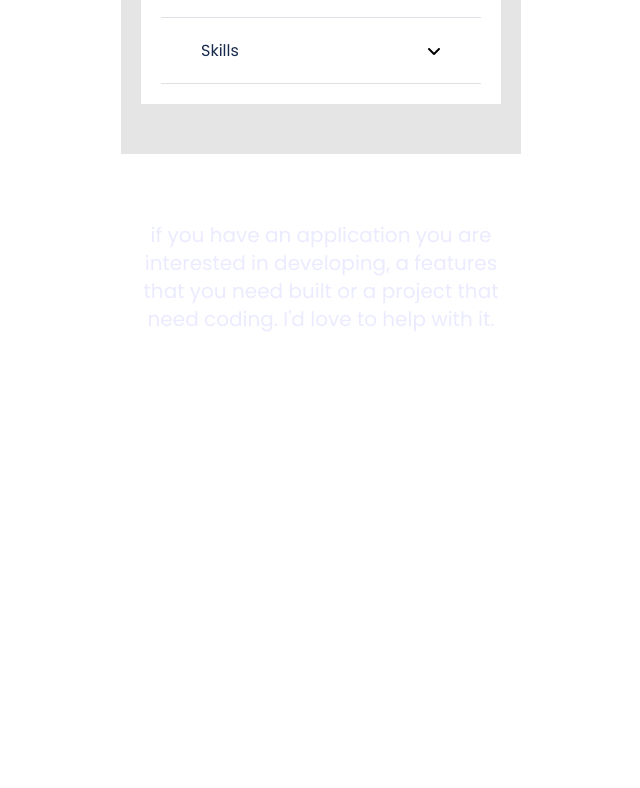
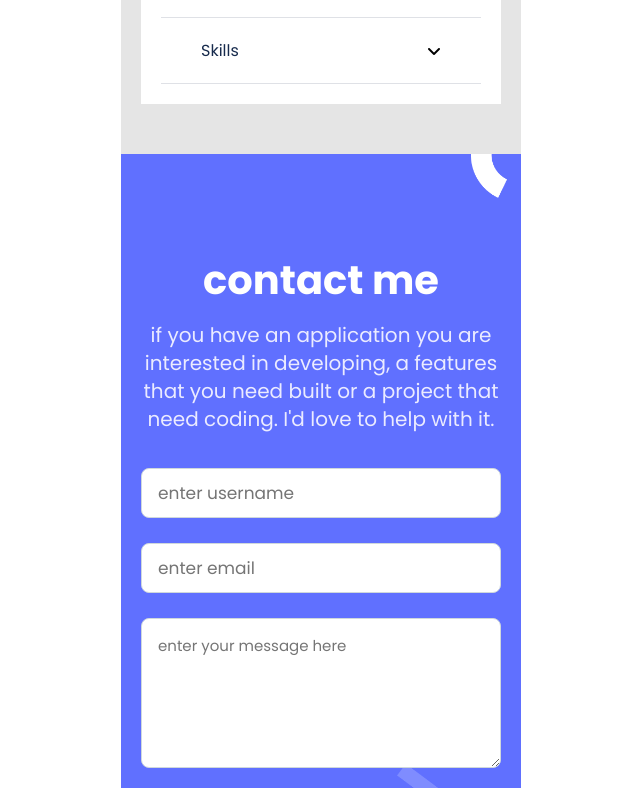
Before and after one commit to naji-97/naji-portfolio, a website: page index.html in a window 1280 px wide. Shown: the part 4016-4804 px from the top of the page, without its empty margins (319-959 px from the left). Before the commit the page ends 4364 px from the top, so only its background shows below. Drawn offline with Linux system fonts and the light colour scheme.

Commit message:
modify contact form added input fields

```diff
--- a/index.html
+++ b/index.html
@@ -159,7 +159,7 @@
  </div>
  </section>
 
- <section class="contact-from">
+ <section class="contact-form">
     <div class="contac-card">
         <div class="contact-me">
             <h2>contact me</h2>
@@ -170,6 +170,46 @@
               to help with it.
             </p>
           </div>
+          <div class="contact-me-form">
+            <form>
+              <div class="username-input">
+                <input
+                  type="text"
+                  name="username"
+                  class="input"
+                  placeholder="enter username"
+                  maxlength="30"
+                  required
+                />
+              </div>
+              <br />
+              <div class="email-input">
+                <input
+                  type="email"
+                  name="email"
+                  class="input"
+                  placeholder="enter email"
+                  pattern="^[a-zA-Z0-9]+@domain\.[a-zA-z]+$"
+                  size="64"
+                  maxlength="64"
+                  required
+                />
+              </div>
+              <br />
+              <div class="text-area">
+                <textarea
+                  name="message"
+                  type="text"
+                  class="input-textarea"
+                  cols="30"
+                  maxlength="500"
+                  placeholder="enter your message here"
+                  required
+                ></textarea>
+              </div>
+            </form>
+
+          </div>
     </div>
  </section>
 
--- a/style.css
+++ b/style.css
@@ -319,6 +319,18 @@ div.border-bootom {
 
 /* Contact me section */
 
+.contact-form {
+  display: flex;
+  flex-direction: column;
+  background-image: url(./assest/img/contact-bg.png);
+  background-color: #fff;
+  background-repeat: no-repeat;
+  background-size: cover;
+  background-position: center;
+  padding-top: 100px;
+  justify-content: center;
+}
+
 .contact-me h2 {
   display: flex;
   flex-direction: column;
@@ -342,3 +354,41 @@ div.border-bootom {
   margin: 15px;
   padding: 10;
 }
+
+.contact-me-form {
+  display: flex;
+  flex-direction: column;
+  padding: 20px;
+}
+
+.input {
+  width: 100%;
+  height: 50px;
+  background: #fff;
+  border: 1px solid #cfd8dc;
+  border-radius: 8px;
+  font-family: "Poppins", sans-serif;
+  font-style: normal;
+  font-weight: 400;
+  font-size: 17px;
+  line-height: 20px;
+  color: #172b4d;
+  padding: 15px 38px 15px 16px;
+}
+
+.input-textarea {
+  display: flex;
+  flex-direction: row;
+  width: 100%;
+  height: 150px;
+  background: #fff;
+  border: 1px solid #cfd8dc;
+  border-radius: 8px;
+  font-family: "Poppins", sans-serif;
+  font-style: normal;
+  font-weight: 400;
+  font-size: 15px;
+  line-height: 24px;
+  color: #b3bac5;
+  padding: 15px 38px 15px 16px;
+}
```
